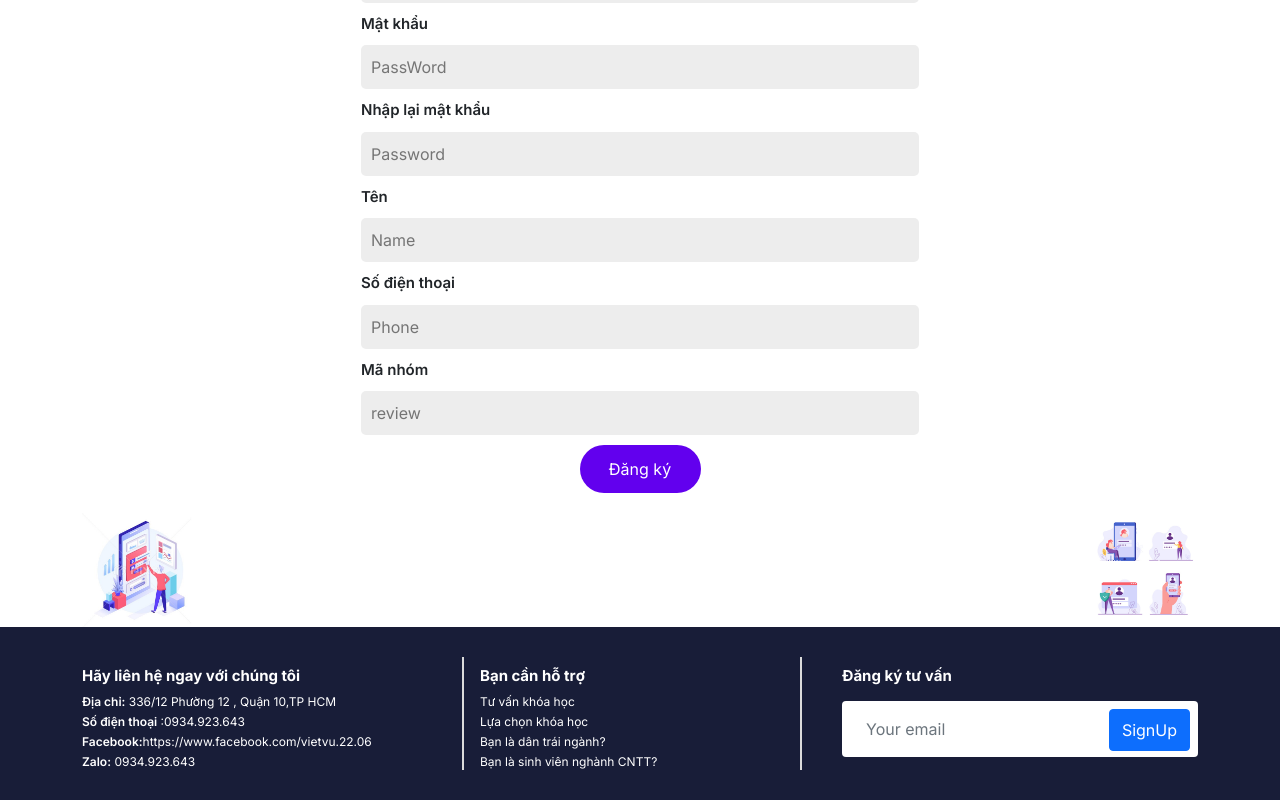
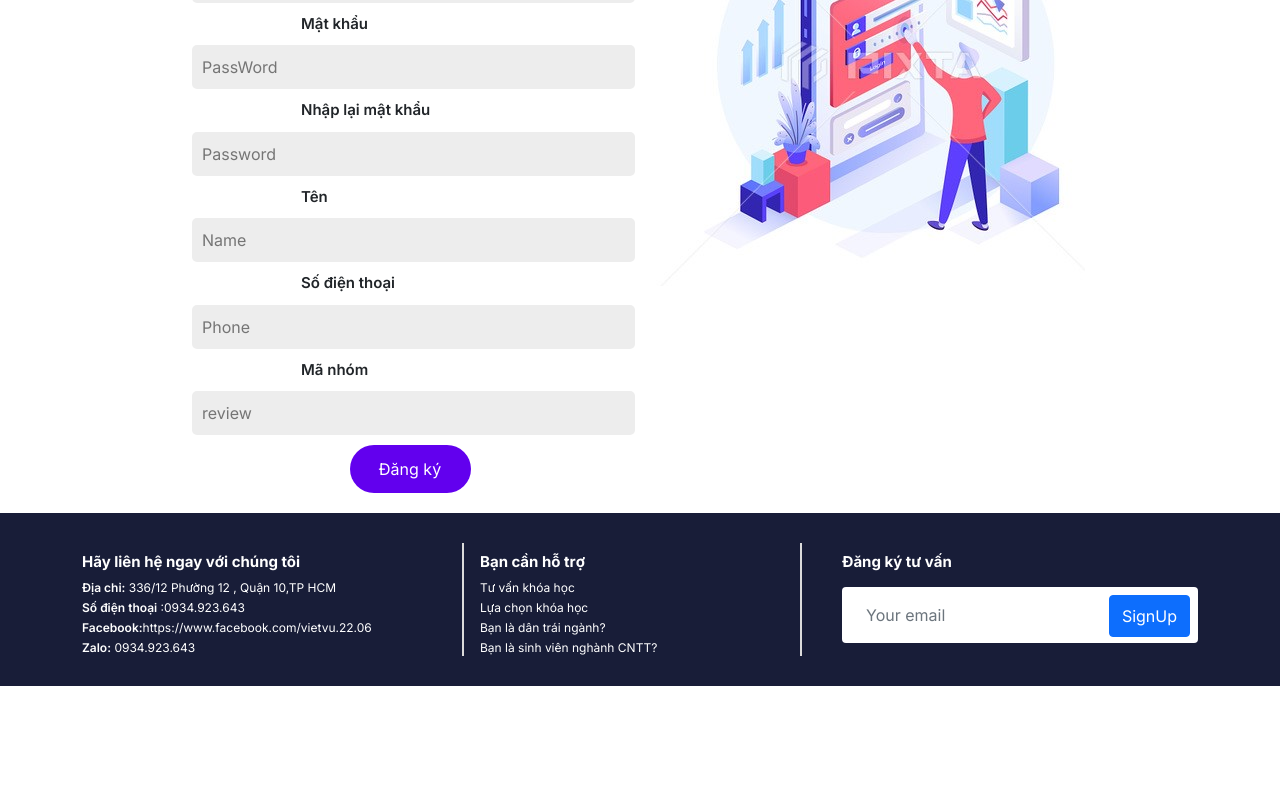
Before and after one commit to VuNguyenViet/DuAnCuoiKhoa, a React (Create React App) app: page /register in a window 1280 px wide. Shown: the part 382-1182 px from the top of the page. After the commit the page ends 1068 px from the top, so only its background shows below. Built offline with nearby package versions, Linux system fonts and the light colour scheme; no server answers.

Commit message:
SonNguyen2 res regiter

```diff
--- a/src/assets/scss/pages/_register.scss
+++ b/src/assets/scss/pages/_register.scss
@@ -56,7 +56,7 @@
             margin-left: 25%;
           }
           .input_validation {
-            width: 50%;
+            //width: 50%;
             padding: 10px;
             margin-bottom: 10px;
             border-radius: 5px;
--- a/src/pages/Register/Register.tsx
+++ b/src/pages/Register/Register.tsx
@@ -3,11 +3,11 @@ import { useFormik } from "formik";
 import * as Yup from "yup";
 import { signupApi } from "../../redux/reducers/userReducer";
 import { useDispatch } from "react-redux";
-import { AppDispatch} from '../../redux/configStore'
+import { AppDispatch } from '../../redux/configStore'
 import '../../assets/scss/pages/_register.scss'
 type Props = {}
 
-export default function Register({}: Props) {
+export default function Register({ }: Props) {
   // const [gender, setGender] = useState(true);
 
   const dispatch: AppDispatch = useDispatch();
@@ -16,10 +16,10 @@ export default function Register({}: Props) {
     initialValues: {
       email: "",
       password: "",
-      name: "" ,
+      name: "",
       phone: "",
-      title:"",
-      review:""
+      title: "",
+      review: ""
     },
     validationSchema: Yup.object().shape({
       phone: Yup.string()
@@ -46,7 +46,7 @@ export default function Register({}: Props) {
         email: values.email,
         maNhom: values.review
       }
-     const action = signupApi(payload) ;
+      const action = signupApi(payload);
       dispatch(action)
     }
   });
@@ -58,7 +58,7 @@ export default function Register({}: Props) {
 
         <form className="row" onSubmit={formik.handleSubmit}>
           {/* Bên trái  */}
-          <div className="col-12">
+          <div className="col-md-6 col-sm-12">
             <p>Tài Khoản</p>
             <input
               id="title"
@@ -125,7 +125,7 @@ export default function Register({}: Props) {
                 ""
               )}
             </div>
-          </div>
+
             {/* Bên phải  */}
             <div className="col-12 register_right">
               <p>Tên</p>
@@ -182,8 +182,12 @@ export default function Register({}: Props) {
                 Đăng ký
               </button>
             </div>
+          </div>
+          <div className="col-md-6 col-sm-12 img_register_bottom ">
+            <img src={register1} alt="" className="img_left" />
+          </div>
 
-               <div className="img_register_bottom">
+          {/* <div className="img_register_bottom">
                 <div className="row">
                   <div className="col-6">
                   <img src={register1} alt="" className="img_left"/>
@@ -192,7 +196,7 @@ export default function Register({}: Props) {
                   <img src={register2} alt=""  className="img_right"/>
                   </div>
                 </div>
-               </div>
+               </div> */}
 
 
         </form>
```
Lines whose indentation alone changed are shown as unchanged.
